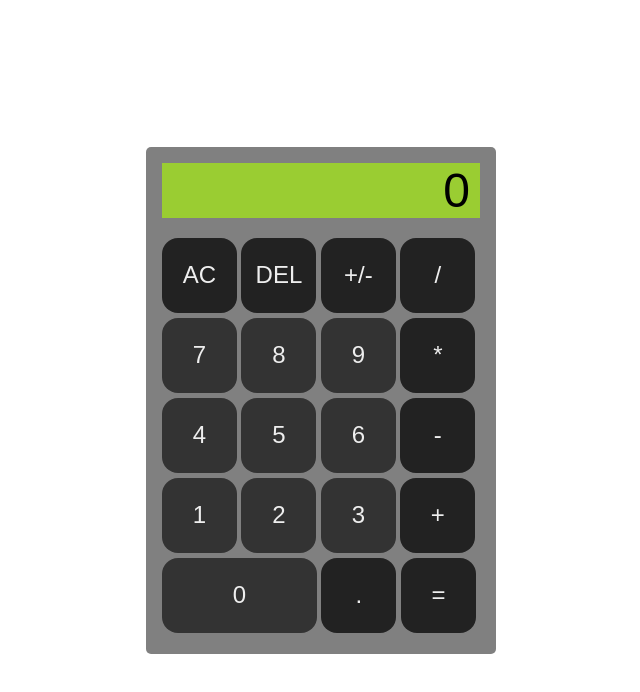
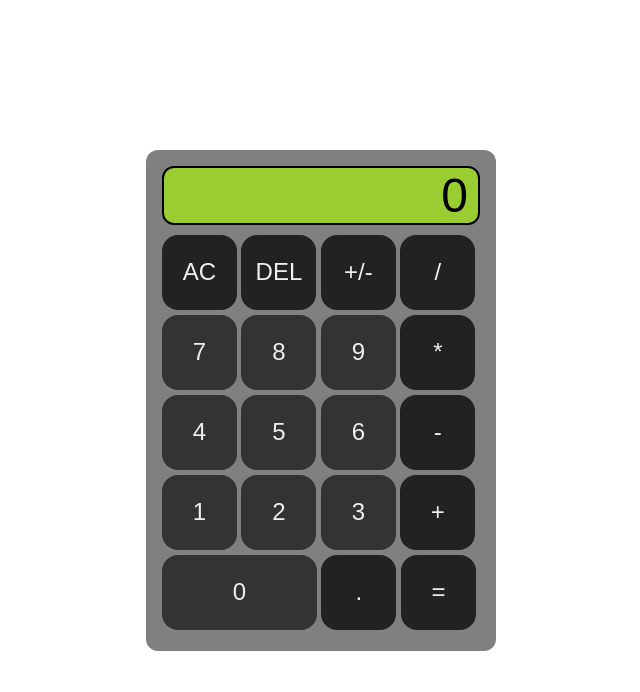
Before and after one commit to dZyad/calculator, a plain HTML site: page index.html in a window 1280 px wide. Shown: the whole page, without its empty margins (319-959 px from the left). Drawn offline with Linux system fonts and the light colour scheme.

Commit message:
Visual changes

```diff
--- a/style.css
+++ b/style.css
@@ -16,16 +16,17 @@ body {
     background-color: grey;
     padding: 16px;
     width: 350px;
-    border-radius: 5px;
+    border-radius: 12px;
 }
 
 #display {
     background-color: yellowgreen;
     text-align:end;
     font-size: 3rem;
-    margin-bottom: 20px;
+    margin-bottom: 10px;
     padding-right: 10px;
-    border: none;
+    border: solid black 2px;
+    border-radius: 12px;
 }
 
 button {
```
